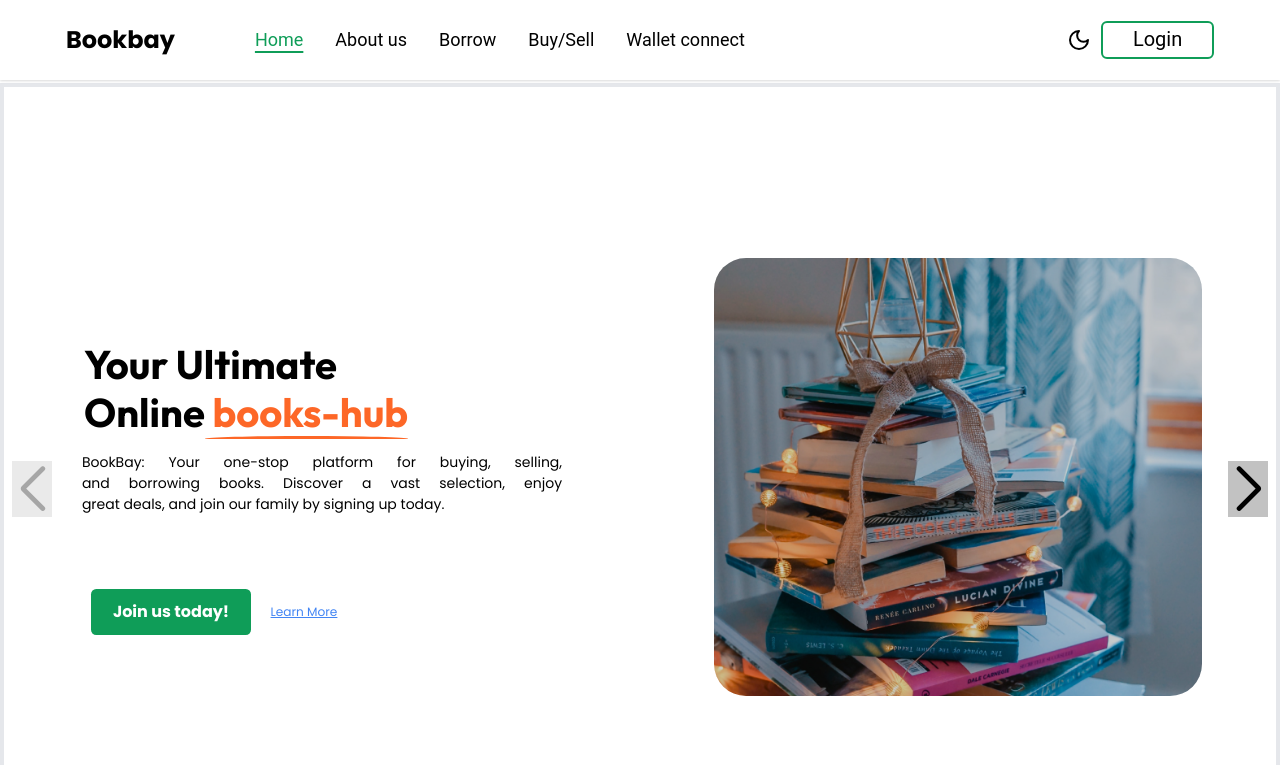
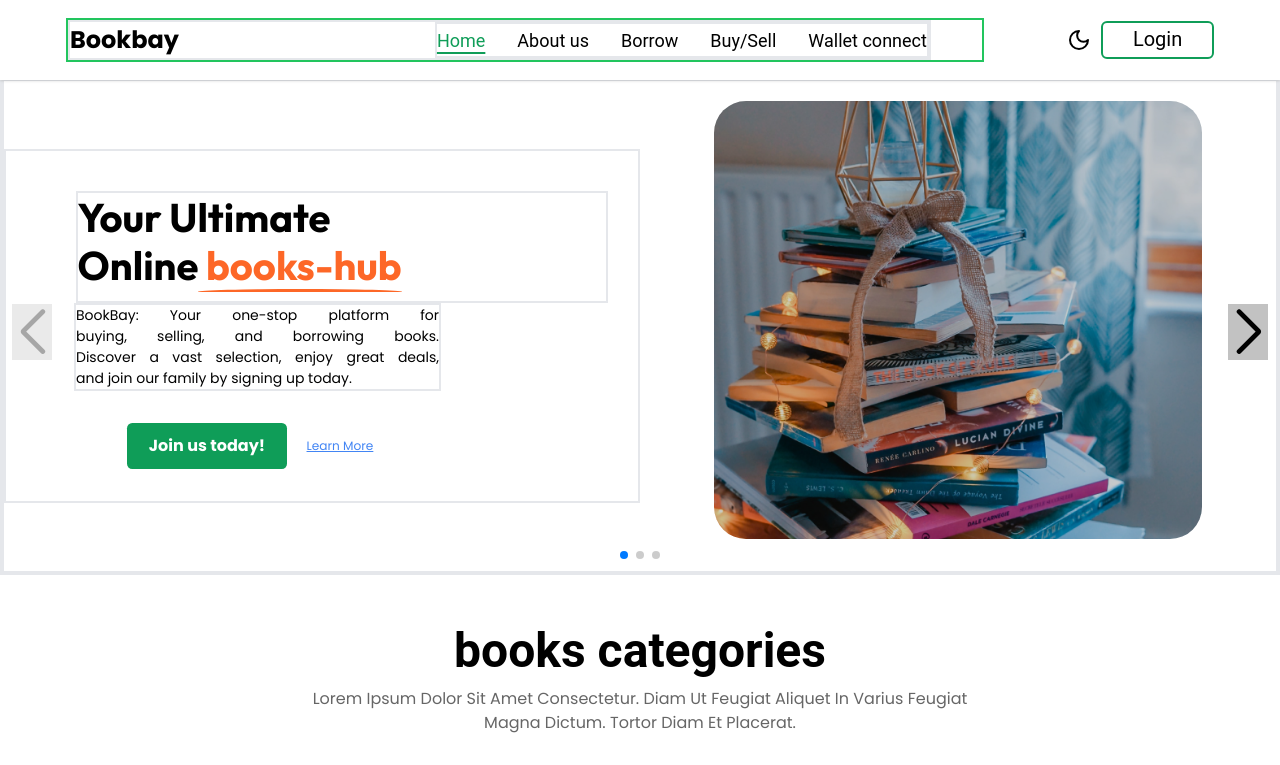
Before and after one commit to smartrogo/Bookbay, a React (Vite) app: page / in a window 1280 px wide. Shown: the top 765 px of the page. Built offline with nearby package versions, Linux system fonts and the light colour scheme; no server answers; some icons are missing; a web font is replaced by a local one.

Commit message:
landing page

```diff
--- a/src/components/Header.jsx
+++ b/src/components/Header.jsx
@@ -47,12 +47,15 @@ export const Header = (props) => {
       }`}
     >
       <div className="wrapper flex flex-wrap items-center justify-between mx-auto">
-        <div className="mobile-nav-container w-[40%] sm:w-[30%] md:w-[75%] md:justify-start flex justify-between items-center">
-          <div className="mobile-menu-icon lg:hidden md:mr-8" onClick={handleNavbar}>
+        <div className="mobile-nav-container w-[40%] sm:w-[30%] md:w-[75%] lg:w-[80%] border-2 border-green-500 lg:justify-between md:justify-start flex justify-between items-center">
+          <div
+            className="mobile-menu-icon lg:hidden md:mr-8"
+            onClick={handleNavbar}
+          >
             <RiMenu3Line className="text-[24px] menu-icon-svg lg:hidden lg:absolute" />
           </div>
 
-          <div className="flex justify-between">
+          <div className="flex justify-between border-2">
             <div className="">
               <a
                 href="/"
@@ -62,7 +65,7 @@ export const Header = (props) => {
               </a>
             </div>
 
-            <ul className="hidden ml-[13.4rem] lg:flex gap-8 md:items-center lg:ml-[5rem] leading-normal items-center text-[0.875rem]">
+            <ul className="hidden ml-[13.4rem] lg:flex  border-2 gap-8 md:items-center lg:ml-[12rem] leading-normal items-center lg:w-[70%] xl:ml-[16rem] text-[0.875rem]">
               <li className="roboto under text-[18px] leading-normal">
                 <NavLink to="/" style={navLinkStyle}>
                   Home
@@ -83,7 +86,7 @@ export const Header = (props) => {
                   Buy/Sell
                 </NavLink>
               </li>
-              <li className="roboto under text-[18px] leading-normal">
+              <li className="roboto under text-[18px] leading-normal balance">
                 <NavLink to="wallet-connect" style={navLinkStyle}>
                   Wallet connect
                 </NavLink>
@@ -128,15 +131,15 @@ export const Header = (props) => {
           ref={menuRef}
           className={`mobile-menu ${
             active ? "w-[70%]" : "w-0"
-          } h-screen overflow-hidden transition-all duration-300 ease-in-out absolute top-0 left-0 aside lg:hidden`}
+          } h-screen overflow-hidden transition-all duration-300 ease-in-out z-10 absolute top-0 left-0 aside lg:hidden`}
         >
           {active && (
             <RiCloseCircleFill
               onClick={handleNavbar}
-              className="close z-20 mt-7 right-4 cursor-pointer font-medium text-[40px] leading-5 not-italic absolute"
+              className="close mt-7 right-4 cursor-pointer font-medium text-[40px] leading-5 not-italic absolute"
             />
           )}
-          <ul className="p-4 mt-20 w-[80%] border-2  z-10 ml-8">
+          <ul className="p-4 mt-20 w-[80%] border-2  border-red-500 ml-8">
             <li className="mb-5 text-[25px] font-medium leading-[120%] hover:underline">
               <NavLink
                 to="/"
--- a/src/components/Hero.jsx
+++ b/src/components/Hero.jsx
@@ -43,7 +43,7 @@ export const Hero = () => {
       scrollbar={{ draggable: true }}
       onSlideChange={() => console.log("slide change")}
       onSwiper={(swiper) => console.log(swiper)}
-      className="mt-[16%] mb-10 border-2 h-[100vh] sm:mt-[10%] md:mt-[6.5%]"
+      className="mt-[18%] mb-10 border-2 -[100vh] sm:mt-[13%] md:mt-[9.5%] lg:mt-[8%] xl:mt-[6%]"
     >
       <SwiperSlide>
         <SlideShow paragrhap={para} heading={head} img={hero1} />
--- a/src/components/SlideShow.jsx
+++ b/src/components/SlideShow.jsx
@@ -10,11 +10,11 @@ export const SlideShow = ({ paragrhap, img, heading }) => {
   return (
       <SwiperSlide className="border-2 flex flex-col justify-center items-center md:flex-row">
         <div className="w-full md:w-[50%]">
-          <div className="md:[80%]">
-            <h1 className=" w-[21.1875rem] mx-auto h-[7rem] flex-shrink-0 text-[2.5rem] outfit leading-[3rem] mt-10 font-bold text-center md:text-start md:w-[76%] sm:w-[90%] md:ml-20 balance mb-0">
+          <div className="md:[80%] border-2 xl:pl-10">
+            <h1 className=" w-[21.1875rem] mx-auto h-[7rem] flex-shrink-0 text-[2.5rem] outfit leading-[3rem] mt-10 font-bold text-center md:text-start md:w[76%] sm:w-[90%] md:border-2  balance mb-0">
              {heading}
             </h1>
-            <p className="poppins leading-normal text-center text-style font-normal text-[0.875rem] mx-auto w-[19.3125rem] h-[6.5625rem] md:w-[75.5%] sm:w-[80%] md:text-justify balance">
+            <p className="poppins leading-normal text-center text-style font-normal text-[0.875rem] mx-auto w-[19.3125rem] h[6.5625rem] md:w-[90%] lg:w-[70%] lg:mx-7 xl:mx- xl:w-[62%] border-2 sm:w-[80%] md:text-justify balance">
                 {paragrhap}
             </p>
 
```
